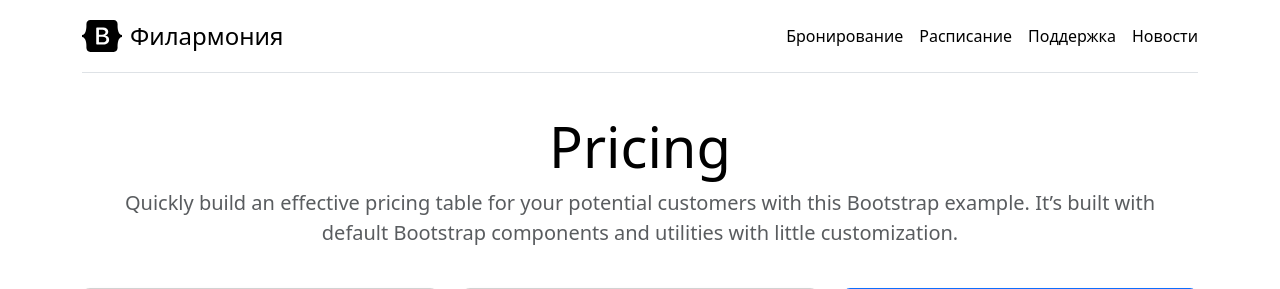
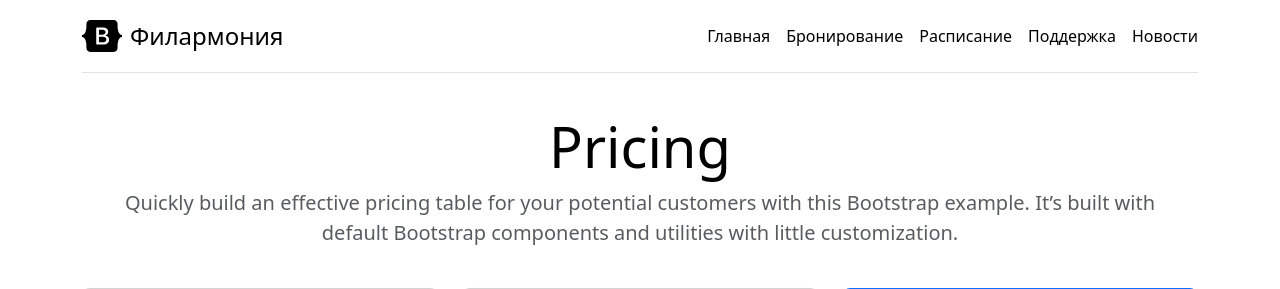
Before and after one commit to Sparki-Fluffy/tasksite, a Django app: page / in a window 1280 px wide. Shown: the top 289 px of the page. Run offline with Django 4.2, Linux system fonts and the light colour scheme.

Commit message:
Add index to navbar panel.

```diff
--- a/philharmonic/main/templates/main/navbar.html
+++ b/philharmonic/main/templates/main/navbar.html
@@ -1,4 +1,5 @@
 <nav class="d-inline-flex mt-2 mt-md-0 ms-md-auto">
+  <a class="me-3 py-2 link-body-emphasis text-decoration-none" href="{% url 'index' %}">Главная</a>
   <a class="me-3 py-2 link-body-emphasis text-decoration-none" href="{% url 'reservation' %}">Бронирование</a>
   <a class="me-3 py-2 link-body-emphasis text-decoration-none" href="{% url 'schedule' %}">Расписание</a>
   <a class="me-3 py-2 link-body-emphasis text-decoration-none" href="{% url 'support' %}">Поддержка</a>
```
